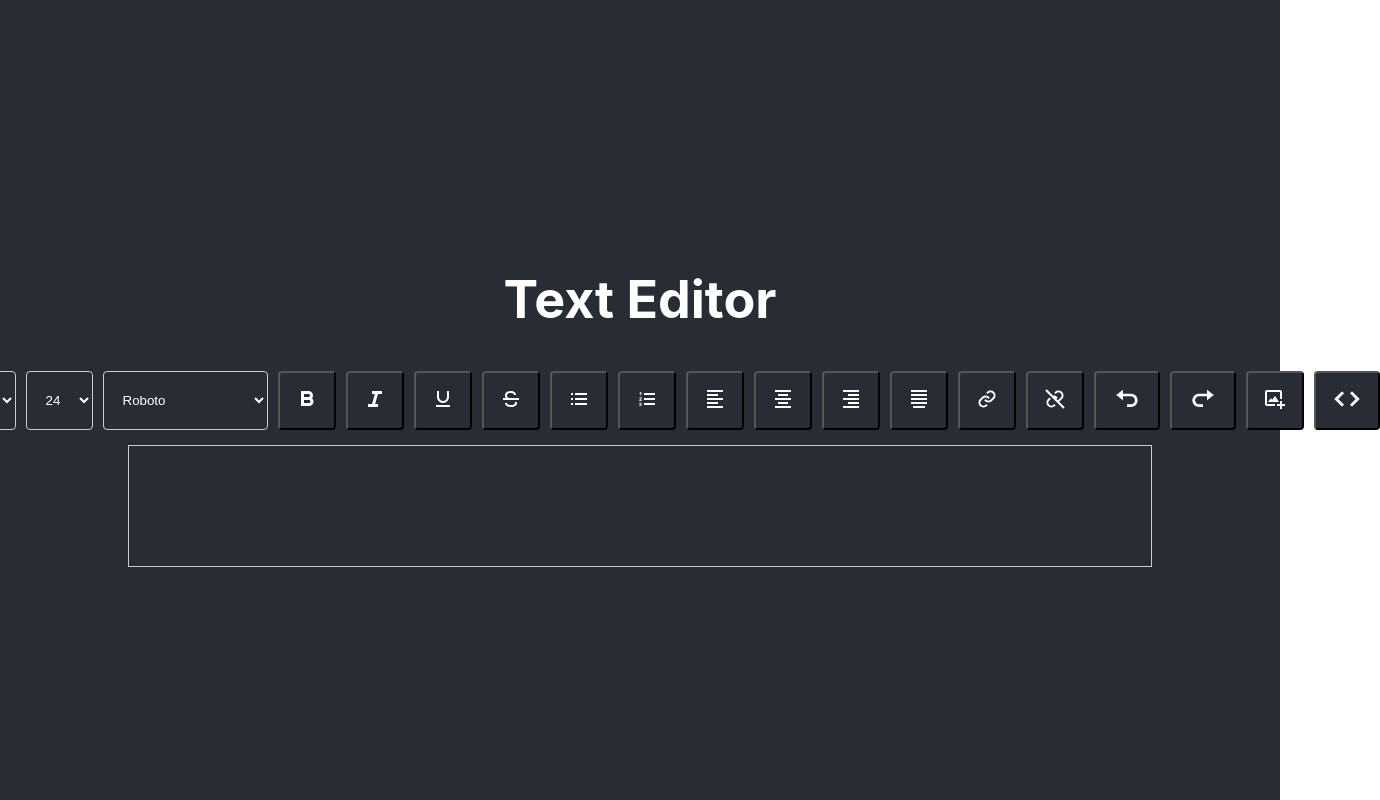
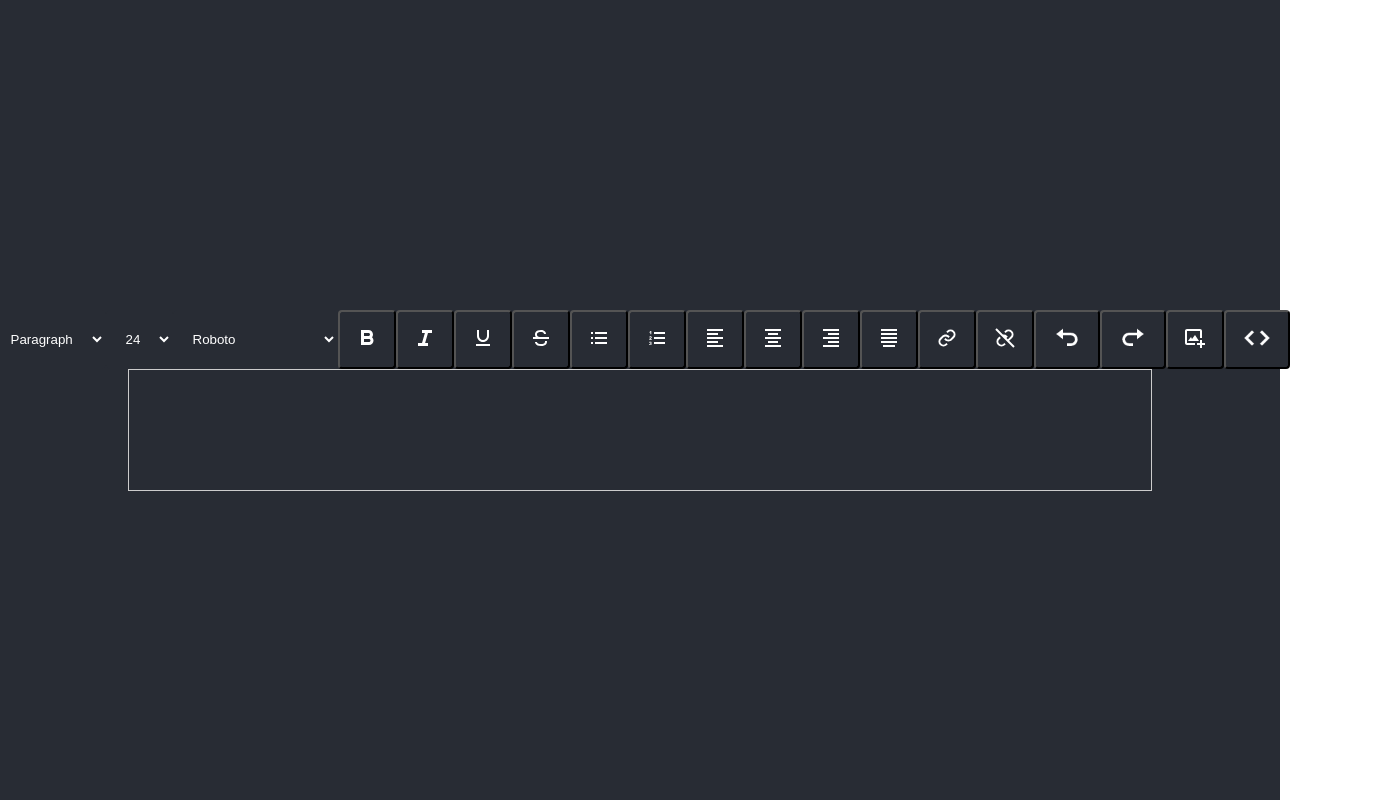
Before and after one commit to AnishPatil2495/HTML-Text-editor, a React (Create React App) app: page / in a window 1280 px wide. Shown: the whole page, 1380 px wide, since content can reach past the window. Built offline with nearby package versions, Linux system fonts and the light colour scheme.

Commit message:
Styling changed

```diff
--- a/src/App.js
+++ b/src/App.js
@@ -5,7 +5,6 @@ function App() {
   return (
     <div className='App'>
       <header className='App-header'>
-        <h1>Text Editor</h1>
         <TextEditor />
       </header>
     </div>
--- a/src/TextEditor.css
+++ b/src/TextEditor.css
@@ -6,7 +6,7 @@
 .toolbar {
   display: flex;
   justify-content: center;
-  margin-bottom: 10px;
+  /* margin-bottom: 10px; */
 }
 
 .editor {
--- a/src/TextEditor.jsx
+++ b/src/TextEditor.jsx
@@ -63,9 +63,9 @@ const TextEditor = () => {
   //   span.appendChild(selectedText);
   //   range.insertNode(span);
   //   setEditorContent(document.getElementById("editor").innerHTML);
-  //   window.getSelection().removeAllRanges();
+  //   // window.getSelection().removeAllRanges();
   // };
-
+  // console.log("editorContent", editorContent);
   const applyStyle = (tag, style = {}) => {
     const selection = window.getSelection();
     if (!selection.rangeCount) return;
@@ -109,7 +109,7 @@ const TextEditor = () => {
     // Re-insert the processed content
     range.insertNode(tempDiv.firstChild);
     setEditorContent(document.getElementById("editor").innerHTML);
-    window.getSelection().removeAllRanges();
+    // window.getSelection().removeAllRanges();
   };
 
   const undo = () => {
@@ -137,7 +137,7 @@ const TextEditor = () => {
       const text = document.createTextNode(parent.innerText);
       parent.parentNode.replaceChild(text, parent);
       setEditorContent(document.getElementById("editor").innerHTML);
-      window.getSelection().removeAllRanges();
+      // window.getSelection().removeAllRanges();
     }
   };
 
@@ -152,10 +152,10 @@ const TextEditor = () => {
     });
 
     const selection = window.getSelection();
+    console.log("selection", selection.anchorNode);
     if (!selection.rangeCount) return;
 
     const parent = selection.anchorNode.parentNode;
-    console.log("Toggle", tag, parent.tagName);
     if (parent.tagName === tag.toUpperCase()) {
       console.log("Toggle list remove style called");
       removeStyle(tag);
@@ -581,9 +581,9 @@ const TextEditor = () => {
           onChange={(e) => changeBlockType(e.target.value)}
           style={{
             padding: "10px 15px",
-            margin: "5px",
+            // margin: "5px",
             borderRadius: "4px",
-            border: "1px solid #ccc",
+            border: "1px solid #282c34",
             backgroundColor: "#282c34",
             color: "#ffffff",
             cursor: "pointer",
@@ -603,9 +603,9 @@ const TextEditor = () => {
           onChange={(e) => changeFontSize(e.target.value)}
           style={{
             padding: "10px 15px",
-            margin: "5px",
+            // margin: "5px",
             borderRadius: "4px",
-            border: "1px solid #ccc",
+            border: "1px solid #282c34",
             backgroundColor: "#282c34",
             color: "#ffffff",
             cursor: "pointer",
@@ -626,9 +626,9 @@ const TextEditor = () => {
           onChange={(e) => applyFontToSelection(e.target.value)}
           style={{
             padding: "10px 15px",
-            margin: "5px",
+            // margin: "5px",
             borderRadius: "4px",
-            border: "1px solid #ccc",
+            border: "1px solid #282c34",
             backgroundColor: "#282c34",
             color: "#ffffff",
             cursor: "pointer",
@@ -750,6 +750,7 @@ const TextEditor = () => {
             border: "1px solid #ccc",
             padding: "10px",
             minHeight: "100px",
+            textAlign: "left",
           }}
         />
       )}
--- a/src/components/button/button.jsx
+++ b/src/components/button/button.jsx
@@ -5,7 +5,7 @@ export const EditorButton = ({ onClick, icon, label, isActive, title }) => {
     <button
       style={{
         padding: "10px 15px",
-        margin: "5px",
+        // margin: "5px",
         borderRadius: "4px",
         backgroundColor: "#282c34",
         cursor: "pointer",
@@ -13,6 +13,7 @@ export const EditorButton = ({ onClick, icon, label, isActive, title }) => {
         display: "inline-flex",
         alignItems: "center",
         justifyContent: "center",
+        border: isActive ? "1px solid #007BFF" : "",
       }}
       onClick={onClick}
       title={title}
```
